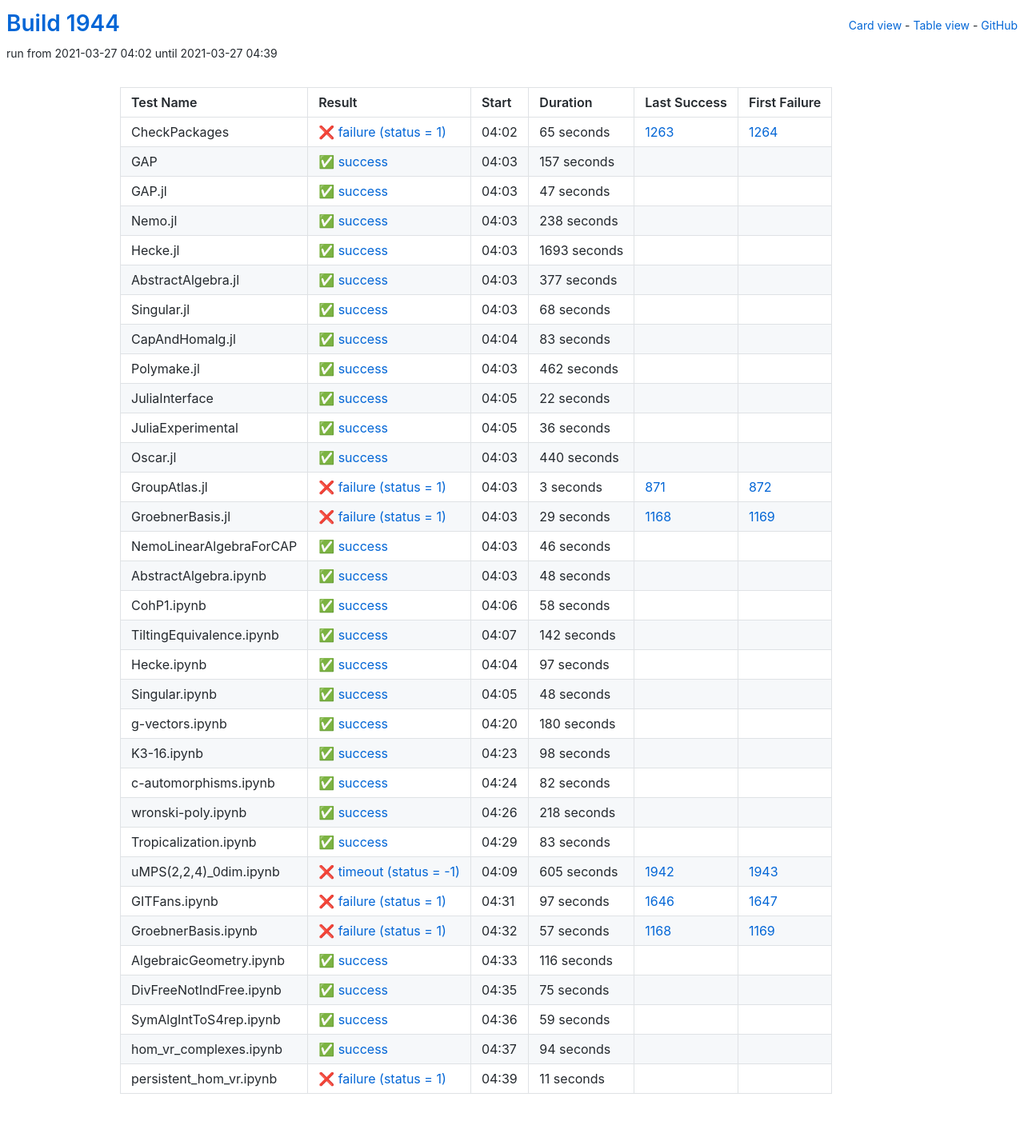
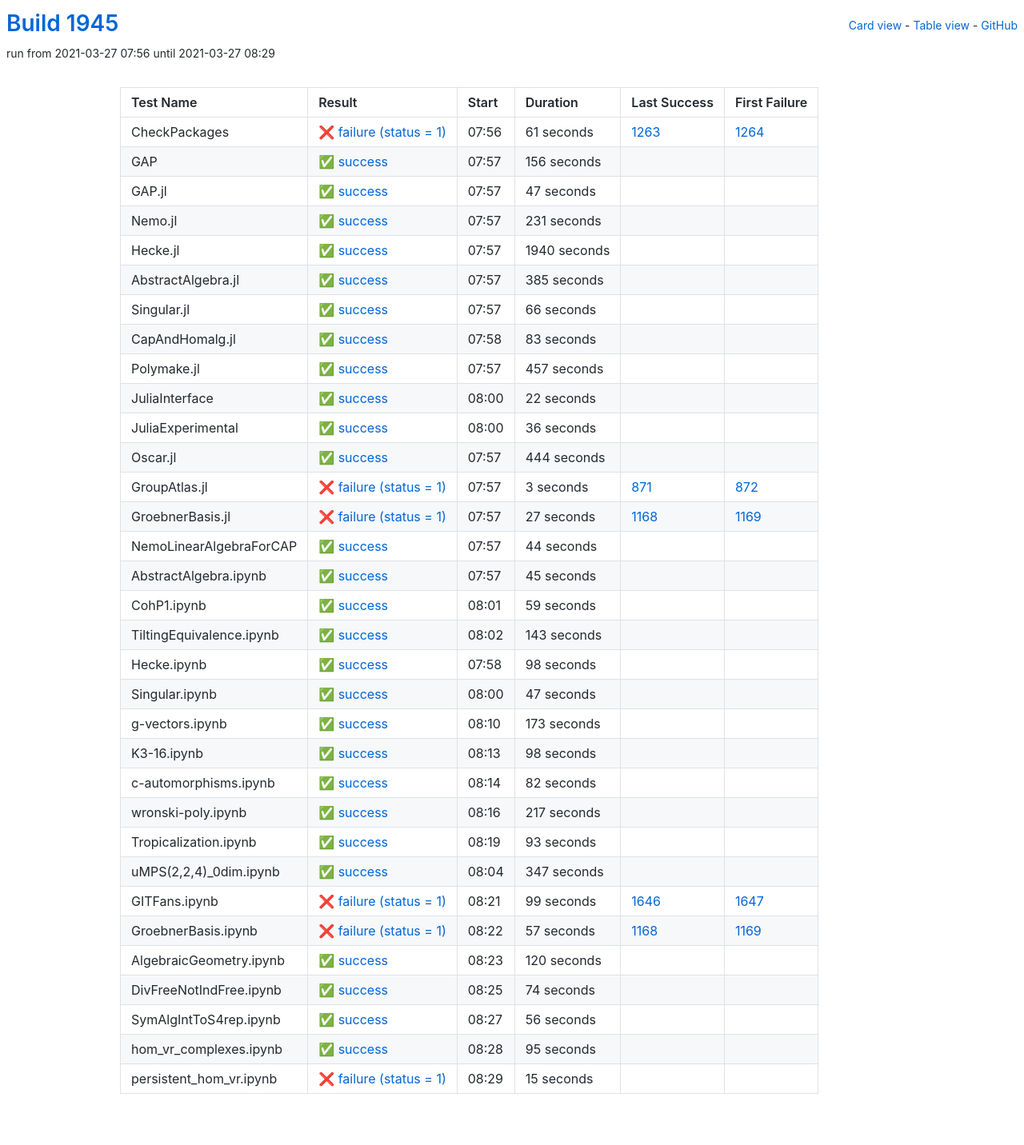
Before and after one commit to oscar-system/oscar-ci-status-stable, a Jekyll site: the page built from table.html, in a window 1280 px wide. Shown: the whole page at 80% size. Built offline with Jekyll 4.4.1, drawn with Linux system fonts in a browser that asks for light colours.

Commit message:
Build #1945

```diff
--- a/_data/ci.yml
+++ b/_data/ci.yml
@@ -1,6 +1,6 @@
 ---
-build: 1944
-build_url: https://oscarci.mathematik.uni-kl.de/job/oscar-stable/1944/
+build: 1945
+build_url: https://oscarci.mathematik.uni-kl.de/job/oscar-stable/1945/
 job: oscar-stable
 organization: oscar-system
 repo: oscar-ci-status-stable
@@ -8,32 +8,32 @@ repourl: https://github.com/oscar-system/oscar-ci-status-stable
 tests:
 - name: CheckPackages
   id: checkpackages
-  log: https://oscarci.mathematik.uni-kl.de/job/oscar-stable/1944/artifact/logs/build-1944/CheckPackages.log
-  start: 2021-03-27 04:02
+  log: https://oscarci.mathematik.uni-kl.de/job/oscar-stable/1945/artifact/logs/build-1945/CheckPackages.log
+  start: 2021-03-27 07:56
   success: false
   exitcode: 1
   status: failure
-  duration: 65
+  duration: 61
   last_success: 1263
   last_success_url: https://oscarci.mathematik.uni-kl.de/job/oscar-stable/1263/
   first_failure: 1264
   first_failure_url: https://oscarci.mathematik.uni-kl.de/job/oscar-stable/1264/
 - name: GAP
   id: gap
-  log: https://oscarci.mathematik.uni-kl.de/job/oscar-stable/1944/artifact/logs/build-1944/GAP.log
-  start: 2021-03-27 04:03
+  log: https://oscarci.mathematik.uni-kl.de/job/oscar-stable/1945/artifact/logs/build-1945/GAP.log
+  start: 2021-03-27 07:57
   success: true
   exitcode: 0
   status: success
-  duration: 157
+  duration: 156
   last_success: false
   last_success_url:
   first_failure: false
   first_failure_url:
 - name: GAP.jl
   id: gap-jl
-  log: https://oscarci.mathematik.uni-kl.de/job/oscar-stable/1944/artifact/logs/build-1944/GAP.jl.log
-  start: 2021-03-27 04:03
+  log: https://oscarci.mathematik.uni-kl.de/job/oscar-stable/1945/artifact/logs/build-1945/GAP.jl.log
+  start: 2021-03-27 07:57
   success: true
   exitcode: 0
   status: success
@@ -44,56 +44,56 @@ tests:
   first_failure_url:
 - name: Nemo.jl
   id: nemo-jl
-  log: https://oscarci.mathematik.uni-kl.de/job/oscar-stable/1944/artifact/logs/build-1944/Nemo.jl.log
-  start: 2021-03-27 04:03
+  log: https://oscarci.mathematik.uni-kl.de/job/oscar-stable/1945/artifact/logs/build-1945/Nemo.jl.log
+  start: 2021-03-27 07:57
   success: true
   exitcode: 0
   status: success
-  duration: 238
+  duration: 231
   last_success: false
   last_success_url:
   first_failure: false
   first_failure_url:
 - name: Hecke.jl
   id: hecke-jl
-  log: https://oscarci.mathematik.uni-kl.de/job/oscar-stable/1944/artifact/logs/build-1944/Hecke.jl.log
-  start: 2021-03-27 04:03
+  log: https://oscarci.mathematik.uni-kl.de/job/oscar-stable/1945/artifact/logs/build-1945/Hecke.jl.log
+  start: 2021-03-27 07:57
   success: true
   exitcode: 0
   status: success
-  duration: 1693
+  duration: 1940
   last_success: false
   last_success_url:
   first_failure: false
   first_failure_url:
 - name: AbstractAlgebra.jl
   id: abstractalgebra-jl
-  log: https://oscarci.mathematik.uni-kl.de/job/oscar-stable/1944/artifact/logs/build-1944/AbstractAlgebra.jl.log
-  start: 2021-03-27 04:03
+  log: https://oscarci.mathematik.uni-kl.de/job/oscar-stable/1945/artifact/logs/build-1945/AbstractAlgebra.jl.log
+  start: 2021-03-27 07:57
   success: true
   exitcode: 0
   status: success
-  duration: 377
+  duration: 385
   last_success: false
   last_success_url:
   first_failure: false
   first_failure_url:
 - name: Singular.jl
   id: singular-jl
-  log: https://oscarci.mathematik.uni-kl.de/job/oscar-stable/1944/artifact/logs/build-1944/Singular.jl.log
-  start: 2021-03-27 04:03
+  log: https://oscarci.mathematik.uni-kl.de/job/oscar-stable/1945/artifact/logs/build-1945/Singular.jl.log
+  start: 2021-03-27 07:57
   success: true
   exitcode: 0
   status: success
-  duration: 68
+  duration: 66
   last_success: false
   last_success_url:
   first_failure: false
   first_failure_url:
 - name: CapAndHomalg.jl
   id: capandhomalg-jl
-  log: https://oscarci.mathematik.uni-kl.de/job/oscar-stable/1944/artifact/logs/build-1944/CapAndHomalg.jl.log
-  start: 2021-03-27 04:04
+  log: https://oscarci.mathematik.uni-kl.de/job/oscar-stable/1945/artifact/logs/build-1945/CapAndHomalg.jl.log
+  start: 2021-03-27 07:58
   success: true
   exitcode: 0
   status: success
@@ -104,20 +104,20 @@ tests:
   first_failure_url:
 - name: Polymake.jl
   id: polymake-jl
-  log: https://oscarci.mathematik.uni-kl.de/job/oscar-stable/1944/artifact/logs/build-1944/Polymake.jl.log
-  start: 2021-03-27 04:03
+  log: https://oscarci.mathematik.uni-kl.de/job/oscar-stable/1945/artifact/logs/build-1945/Polymake.jl.log
+  start: 2021-03-27 07:57
   success: true
   exitcode: 0
   status: success
-  duration: 462
+  duration: 457
   last_success: false
   last_success_url:
   first_failure: false
   first_failure_url:
 - name: JuliaInterface
   id: juliainterface
-  log: https://oscarci.mathematik.uni-kl.de/job/oscar-stable/1944/artifact/logs/build-1944/JuliaInterface.log
-  start: 2021-03-27 04:05
+  log: https://oscarci.mathematik.uni-kl.de/job/oscar-stable/1945/artifact/logs/build-1945/JuliaInterface.log
+  start: 2021-03-27 08:00
   success: true
   exitcode: 0
   status: success
@@ -128,8 +128,8 @@ tests:
   first_failure_url:
 - name: JuliaExperimental
   id: juliaexperimental
-  log: https://oscarci.mathematik.uni-kl.de/job/oscar-stable/1944/artifact/logs/build-1944/JuliaExperimental.log
-  start: 2021-03-27 04:05
+  log: https://oscarci.mathematik.uni-kl.de/job/oscar-stable/1945/artifact/logs/build-1945/JuliaExperimental.log
+  start: 2021-03-27 08:00
   success: true
   exitcode: 0
   status: success
@@ -140,20 +140,20 @@ tests:
   first_failure_url:
 - name: Oscar.jl
   id: oscar-jl
-  log: https://oscarci.mathematik.uni-kl.de/job/oscar-stable/1944/artifact/logs/build-1944/Oscar.jl.log
-  start: 2021-03-27 04:03
+  log: https://oscarci.mathematik.uni-kl.de/job/oscar-stable/1945/artifact/logs/build-1945/Oscar.jl.log
+  start: 2021-03-27 07:57
   success: true
   exitcode: 0
   status: success
-  duration: 440
+  duration: 444
   last_success: false
   last_success_url:
   first_failure: false
   first_failure_url:
 - name: GroupAtlas.jl
   id: groupatlas-jl
-  log: https://oscarci.mathematik.uni-kl.de/job/oscar-stable/1944/artifact/logs/build-1944/GroupAtlas.jl.log
-  start: 2021-03-27 04:03
+  log: https://oscarci.mathematik.uni-kl.de/job/oscar-stable/1945/artifact/logs/build-1945/GroupAtlas.jl.log
+  start: 2021-03-27 07:57
   success: false
   exitcode: 1
   status: failure
@@ -164,104 +164,104 @@ tests:
   first_failure_url: https://oscarci.mathematik.uni-kl.de/job/oscar-stable/872/
 - name: GroebnerBasis.jl
   id: groebnerbasis-jl
-  log: https://oscarci.mathematik.uni-kl.de/job/oscar-stable/1944/artifact/logs/build-1944/GroebnerBasis.jl.log
-  start: 2021-03-27 04:03
+  log: https://oscarci.mathematik.uni-kl.de/job/oscar-stable/1945/artifact/logs/build-1945/GroebnerBasis.jl.log
+  start: 2021-03-27 07:57
   success: false
   exitcode: 1
   status: failure
-  duration: 29
+  duration: 27
   last_success: 1168
   last_success_url: https://oscarci.mathematik.uni-kl.de/job/oscar-stable/1168/
   first_failure: 1169
   first_failure_url: https://oscarci.mathematik.uni-kl.de/job/oscar-stable/1169/
 - name: NemoLinearAlgebraForCAP
   id: nemolinearalgebraforcap
-  log: https://oscarci.mathematik.uni-kl.de/job/oscar-stable/1944/artifact/logs/build-1944/NemoLinearAlgebraForCAP.log
-  start: 2021-03-27 04:03
+  log: https://oscarci.mathematik.uni-kl.de/job/oscar-stable/1945/artifact/logs/build-1945/NemoLinearAlgebraForCAP.log
+  start: 2021-03-27 07:57
   success: true
   exitcode: 0
   status: success
-  duration: 46
+  duration: 44
   last_success: false
   last_success_url:
   first_failure: false
   first_failure_url:
 - name: AbstractAlgebra.ipynb
   id: abstractalgebra-ipynb
-  log: https://oscarci.mathematik.uni-kl.de/job/oscar-stable/1944/artifact/logs/build-1944/AbstractAlgebra.ipynb.log
-  start: 2021-03-27 04:03
+  log: https://oscarci.mathematik.uni-kl.de/job/oscar-stable/1945/artifact/logs/build-1945/AbstractAlgebra.ipynb.log
+  start: 2021-03-27 07:57
   success: true
   exitcode: 0
   status: success
-  duration: 48
+  duration: 45
   last_success: false
   last_success_url:
   first_failure: false
   first_failure_url:
 - name: CohP1.ipynb
   id: cohp1-ipynb
-  log: https://oscarci.mathematik.uni-kl.de/job/oscar-stable/1944/artifact/logs/build-1944/CohP1.ipynb.log
-  start: 2021-03-27 04:06
+  log: https://oscarci.mathematik.uni-kl.de/job/oscar-stable/1945/artifact/logs/build-1945/CohP1.ipynb.log
+  start: 2021-03-27 08:01
   success: true
   exitcode: 0
   status: success
-  duration: 58
+  duration: 59
   last_success: false
   last_success_url:
   first_failure: false
   first_failure_url:
 - name: TiltingEquivalence.ipynb
   id: tiltingequivalence-ipynb
-  log: https://oscarci.mathematik.uni-kl.de/job/oscar-stable/1944/artifact/logs/build-1944/TiltingEquivalence.ipynb.log
-  start: 2021-03-27 04:07
+  log: https://oscarci.mathematik.uni-kl.de/job/oscar-stable/1945/artifact/logs/build-1945/TiltingEquivalence.ipynb.log
+  start: 2021-03-27 08:02
   success: true
   exitcode: 0
   status: success
-  duration: 142
+  duration: 143
   last_success: false
   last_success_url:
   first_failure: false
   first_failure_url:
 - name: Hecke.ipynb
   id: hecke-ipynb
-  log: https://oscarci.mathematik.uni-kl.de/job/oscar-stable/1944/artifact/logs/build-1944/Hecke.ipynb.log
-  start: 2021-03-27 04:04
+  log: https://oscarci.mathematik.uni-kl.de/job/oscar-stable/1945/artifact/logs/build-1945/Hecke.ipynb.log
+  start: 2021-03-27 07:58
   success: true
   exitcode: 0
   status: success
-  duration: 97
+  duration: 98
   last_success: false
   last_success_url:
   first_failure: false
   first_failure_url:
 - name: Singular.ipynb
   id: singular-ipynb
-  log: https://oscarci.mathematik.uni-kl.de/job/oscar-stable/1944/artifact/logs/build-1944/Singular.ipynb.log
-  start: 2021-03-27 04:05
+  log: https://oscarci.mathematik.uni-kl.de/job/oscar-stable/1945/artifact/logs/build-1945/Singular.ipynb.log
+  start: 2021-03-27 08:00
   success: true
   exitcode: 0
   status: success
-  duration: 48
+  duration: 47
   last_success: false
   last_success_url:
   first_failure: false
   first_failure_url:
 - name: g-vectors.ipynb
   id: g-vectors-ipynb
-  log: https://oscarci.mathematik.uni-kl.de/job/oscar-stable/1944/artifact/logs/build-1944/g-vectors.ipynb.log
-  start: 2021-03-27 04:20
+  log: https://oscarci.mathematik.uni-kl.de/job/oscar-stable/1945/artifact/logs/build-1945/g-vectors.ipynb.log
+  start: 2021-03-27 08:10
   success: true
   exitcode: 0
   status: success
-  duration: 180
+  duration: 173
   last_success: false
   last_success_url:
   first_failure: false
   first_failure_url:
 - name: K3-16.ipynb
   id: k3-16-ipynb
-  log: https://oscarci.mathematik.uni-kl.de/job/oscar-stable/1944/artifact/logs/build-1944/K3-16.ipynb.log
-  start: 2021-03-27 04:23
+  log: https://oscarci.mathematik.uni-kl.de/job/oscar-stable/1945/artifact/logs/build-1945/K3-16.ipynb.log
+  start: 2021-03-27 08:13
   success: true
   exitcode: 0
   status: success
@@ -272,8 +272,8 @@ tests:
   first_failure_url:
 - name: c-automorphisms.ipynb
   id: c-automorphisms-ipynb
-  log: https://oscarci.mathematik.uni-kl.de/job/oscar-stable/1944/artifact/logs/build-1944/c-automorphisms.ipynb.log
-  start: 2021-03-27 04:24
+  log: https://oscarci.mathematik.uni-kl.de/job/oscar-stable/1945/artifact/logs/build-1945/c-automorphisms.ipynb.log
+  start: 2021-03-27 08:14
   success: true
   exitcode: 0
   status: success
@@ -284,56 +284,56 @@ tests:
   first_failure_url:
 - name: wronski-poly.ipynb
   id: wronski-poly-ipynb
-  log: https://oscarci.mathematik.uni-kl.de/job/oscar-stable/1944/artifact/logs/build-1944/wronski-poly.ipynb.log
-  start: 2021-03-27 04:26
+  log: https://oscarci.mathematik.uni-kl.de/job/oscar-stable/1945/artifact/logs/build-1945/wronski-poly.ipynb.log
+  start: 2021-03-27 08:16
   success: true
   exitcode: 0
   status: success
-  duration: 218
+  duration: 217
   last_success: false
   last_success_url:
   first_failure: false
   first_failure_url:
 - name: Tropicalization.ipynb
   id: tropicalization-ipynb
-  log: https://oscarci.mathematik.uni-kl.de/job/oscar-stable/1944/artifact/logs/build-1944/Tropicalization.ipynb.log
-  start: 2021-03-27 04:29
+  log: https://oscarci.mathematik.uni-kl.de/job/oscar-stable/1945/artifact/logs/build-1945/Tropicalization.ipynb.log
+  start: 2021-03-27 08:19
   success: true
   exitcode: 0
   status: success
-  duration: 83
+  duration: 93
   last_success: false
   last_success_url:
   first_failure: false
   first_failure_url:
 - name: uMPS(2,2,4)_0dim.ipynb
   id: umps-2-2-4-0dim-ipynb
-  log: https://oscarci.mathematik.uni-kl.de/job/oscar-stable/1944/artifact/logs/build-1944/uMPS-2-2-4-_0dim.ipynb.log
-  start: 2021-03-27 04:09
-  success: false
-  exitcode: -1
-  status: timeout
-  duration: 605
-  last_success: 1942
-  last_success_url: https://oscarci.mathematik.uni-kl.de/job/oscar-stable/1942/
-  first_failure: 1943
-  first_failure_url: https://oscarci.mathematik.uni-kl.de/job/oscar-stable/1943/
+  log: https://oscarci.mathematik.uni-kl.de/job/oscar-stable/1945/artifact/logs/build-1945/uMPS-2-2-4-_0dim.ipynb.log
+  start: 2021-03-27 08:04
+  success: true
+  exitcode: 0
+  status: success
+  duration: 347
+  last_success: false
+  last_success_url:
+  first_failure: false
+  first_failure_url:
 - name: GITFans.ipynb
   id: gitfans-ipynb
-  log: https://oscarci.mathematik.uni-kl.de/job/oscar-stable/1944/artifact/logs/build-1944/GITFans.ipynb.log
-  start: 2021-03-27 04:31
+  log: https://oscarci.mathematik.uni-kl.de/job/oscar-stable/1945/artifact/logs/build-1945/GITFans.ipynb.log
+  start: 2021-03-27 08:21
   success: false
   exitcode: 1
   status: failure
-  duration: 97
+  duration: 99
   last_success: 1646
   last_success_url: https://oscarci.mathematik.uni-kl.de/job/oscar-stable/1646/
   first_failure: 1647
   first_failure_url: https://oscarci.mathematik.uni-kl.de/job/oscar-stable/1647/
 - name: GroebnerBasis.ipynb
   id: groebnerbasis-ipynb
-  log: https://oscarci.mathematik.uni-kl.de/job/oscar-stable/1944/artifact/logs/build-1944/GroebnerBasis.ipynb.log
-  start: 2021-03-27 04:32
+  log: https://oscarci.mathematik.uni-kl.de/job/oscar-stable/1945/artifact/logs/build-1945/GroebnerBasis.ipynb.log
+  start: 2021-03-27 08:22
   success: false
   exitcode: 1
   status: failure
@@ -344,60 +344,60 @@ tests:
   first_failure_url: https://oscarci.mathematik.uni-kl.de/job/oscar-stable/1169/
 - name: AlgebraicGeometry.ipynb
   id: algebraicgeometry-ipynb
-  log: https://oscarci.mathematik.uni-kl.de/job/oscar-stable/1944/artifact/logs/build-1944/AlgebraicGeometry.ipynb.log
-  start: 2021-03-27 04:33
+  log: https://oscarci.mathematik.uni-kl.de/job/oscar-stable/1945/artifact/logs/build-1945/AlgebraicGeometry.ipynb.log
+  start: 2021-03-27 08:23
   success: true
   exitcode: 0
   status: success
-  duration: 116
+  duration: 120
   last_success: false
   last_success_url:
   first_failure: false
   first_failure_url:
 - name: DivFreeNotIndFree.ipynb
   id: divfreenotindfree-ipynb
-  log: https://oscarci.mathematik.uni-kl.de/job/oscar-stable/1944/artifact/logs/build-1944/DivFreeNotIndFree.ipynb.log
-  start: 2021-03-27 04:35
+  log: https://oscarci.mathematik.uni-kl.de/job/oscar-stable/1945/artifact/logs/build-1945/DivFreeNotIndFree.ipynb.log
+  start: 2021-03-27 08:25
   success: true
   exitcode: 0
   status: success
-  duration: 75
+  duration: 74
   last_success: false
   last_success_url:
   first_failure: false
   first_failure_url:
 - name: SymAlgIntToS4rep.ipynb
   id: symalginttos4rep-ipynb
-  log: https://oscarci.mathematik.uni-kl.de/job/oscar-stable/1944/artifact/logs/build-1944/SymAlgIntToS4rep.ipynb.log
-  start: 2021-03-27 04:36
+  log: https://oscarci.mathematik.uni-kl.de/job/oscar-stable/1945/artifact/logs/build-1945/SymAlgIntToS4rep.ipynb.log
+  start: 2021-03-27 08:27
   success: true
   exitcode: 0
   status: success
-  duration: 59
+  duration: 56
   last_success: false
   last_success_url:
   first_failure: false
   first_failure_url:
 - name: hom_vr_complexes.ipynb
   id: hom-vr-complexes-ipynb
-  log: https://oscarci.mathematik.uni-kl.de/job/oscar-stable/1944/artifact/logs/build-1944/hom_vr_complexes.ipynb.log
-  start: 2021-03-27 04:37
+  log: https://oscarci.mathematik.uni-kl.de/job/oscar-stable/1945/artifact/logs/build-1945/hom_vr_complexes.ipynb.log
+  start: 2021-03-27 08:28
   success: true
   exitcode: 0
   status: success
-  duration: 94
+  duration: 95
   last_success: false
   last_success_url:
   first_failure: false
   first_failure_url:
 - name: persistent_hom_vr.ipynb
   id: persistent-hom-vr-ipynb
-  log: https://oscarci.mathematik.uni-kl.de/job/oscar-stable/1944/artifact/logs/build-1944/persistent_hom_vr.ipynb.log
-  start: 2021-03-27 04:39
+  log: https://oscarci.mathematik.uni-kl.de/job/oscar-stable/1945/artifact/logs/build-1945/persistent_hom_vr.ipynb.log
+  start: 2021-03-27 08:29
   success: false
   exitcode: 1
   status: failure
-  duration: 11
+  duration: 15
   last_success: false
   last_success_url:
   first_failure: false
```
Also changed, not shown: README.md.
